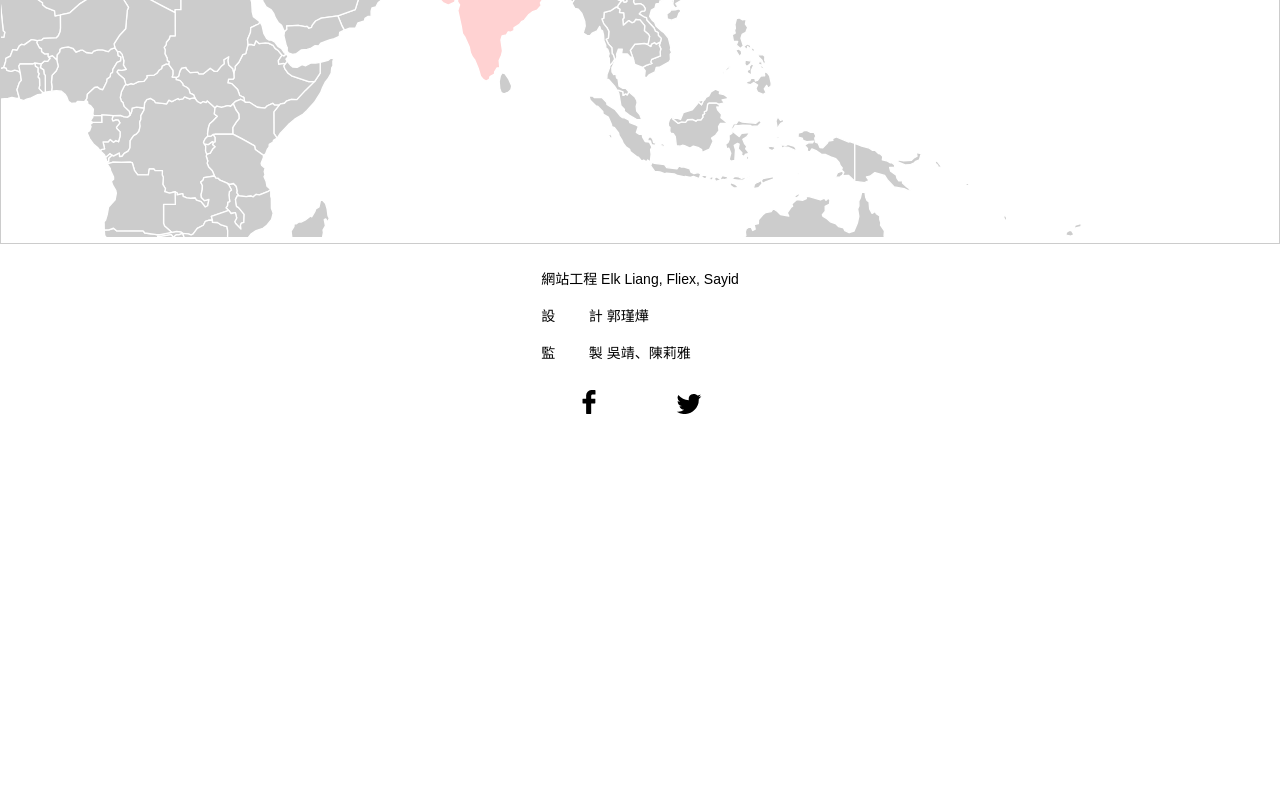
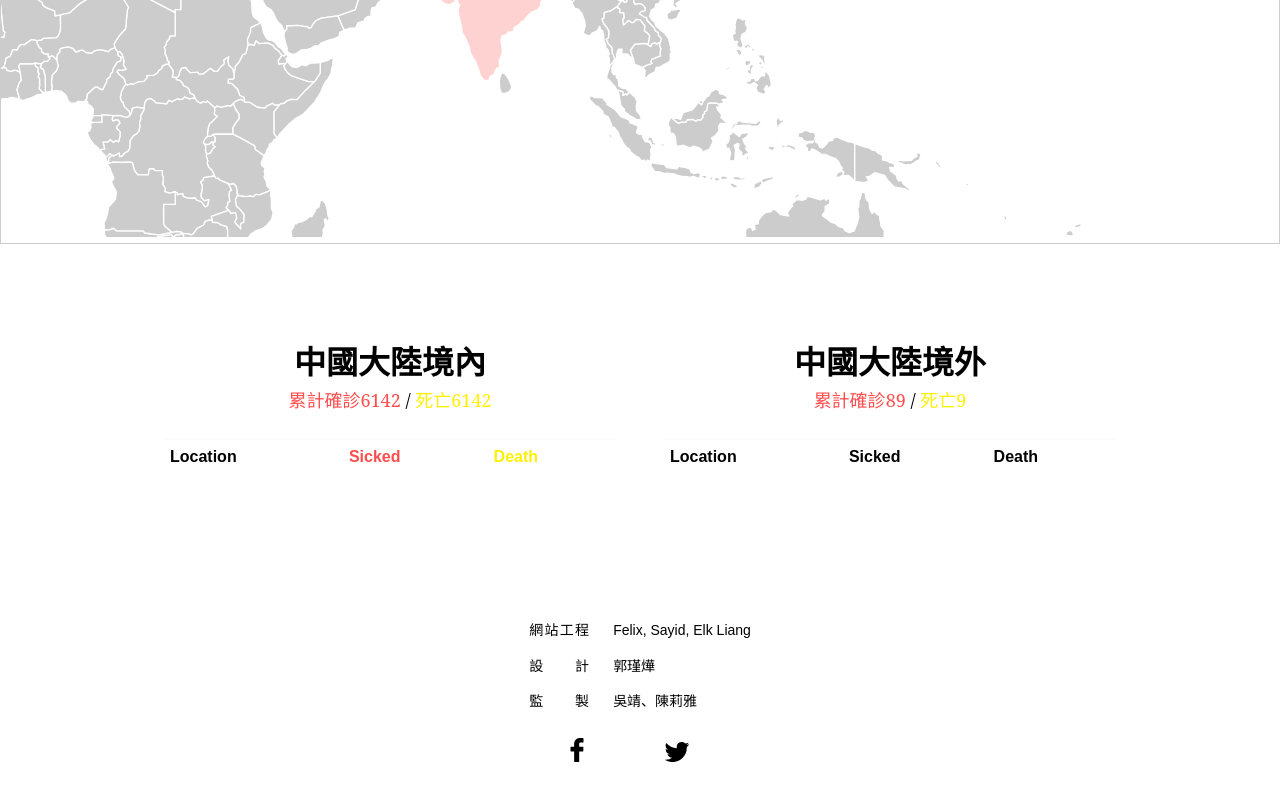
Before and after one commit to sayidhe/COVID-19-map, a website: page pug/index.pug in a window 1280 px wide. Shown: the part 1230-2030 px from the top of the page. Before the commit the page ends 1686 px from the top, so only its background shows below. Drawn offline with nearby package versions, Linux system fonts and the light colour scheme; files that its build step writes are made by us from their sources; files whose address does not match are found by name.

Commit message:
add data section

```diff
--- a/pug/includes/_footer.pug
+++ b/pug/includes/_footer.pug
@@ -3,9 +3,15 @@ footer#footer
     div.row
       div
         div.name
-          p <b style="white-space: pre;font-family: monospace;">網站工程</b> Elk Liang, Fliex, Sayid
-          p <b style="white-space: pre;font-family: monospace;">設    計</b> 郭瑾燁
-          p <b style="white-space: pre;font-family: monospace;">監    製</b> 吳靖、陳莉雅
+          p
+            b.justify 網站工程
+            span Felix, Sayid, Elk Liang
+          p
+            b.justify 設計
+            span 郭瑾燁
+          p
+            b.justify 監製
+            span 吳靖、陳莉雅
         div.social.margin-top
           a(class='facebook' href='#' target='_blank')
             svg(xmlns="http://www.w3.org/2000/svg" viewBox="0 0 10.33 19.11" height="24px")
--- a/pug/index.pug
+++ b/pug/index.pug
@@ -24,10 +24,10 @@ block mainContent
           h1 新型冠狀病毒感染肺炎 <br/> 全球確診病例分布圖
           div.summary
             ul.grid-2.padded
-              li
+              li.sicked
                 div.label 累計確診
                 div.number 6142
-              li
+              li.death
                 div.label 累計死亡
                 div.number 132
         div.margin-top-2x
@@ -35,4 +35,37 @@ block mainContent
           p 香港衛生防護中心傳染病處主任張竹君在今天下午記者會上確認，一對武漢夫婦對新型冠狀病毒快速測試呈陽性反應，且兩人早於上週三（22日）乘坐飛機由武漢抵港、入院前相信曾入住兩間酒店及到一些餐廳用膳。香港大學感染及傳染病中心總監何栢良今早出席電台節目，對中國廣東省可能出現「武漢新型肺炎」的「第二波社區爆發」表示憂慮，認為香港有迫切需要全面封關。
 
   section#map
+
   section#data
+    div.container
+      div.row
+        div.left
+          div.header
+            h2.align-center.margin-bottom-0 中國大陸境內
+            p.align-center
+              span.label.sicked 累計確診
+              span.number.sicked 6142
+              span  /
+              span.label.death 死亡
+              span.number.death 6142
+          div.content
+            table
+              tr
+                th Location
+                th.sicked Sicked
+                th.death Death
+        div.right
+          div.header
+            h2.align-center.margin-bottom-0 中國大陸境外
+            p.align-center
+              span.label.sicked 累計確診
+              span.number.sicked 89
+              span  /
+              span.label.death 死亡
+              span.number.death 9
+          div.content
+            table
+              tr
+                th Location
+                th Sicked
+                th Death
--- a/sass/custom/_content.scss
+++ b/sass/custom/_content.scss
@@ -124,4 +124,12 @@
       }
     }
   }
+  #data {
+    .header {
+      h2~p {
+        @include font-size($larger);
+        font-family: $headline;
+      }
+    }
+  }
 }
--- a/sass/custom/_footer.scss
+++ b/sass/custom/_footer.scss
@@ -48,4 +48,10 @@
     align-items: center;
     justify-content: center;
   }
+  .name {
+    p>b {
+      width: 60px;
+      margin-right: $space;
+    }
+  }
 }
--- a/sass/custom/_main.scss
+++ b/sass/custom/_main.scss
@@ -25,6 +25,7 @@ h1 {
   }
 }
 
+h2,
 h3,
 h4,
 h5,
@@ -100,3 +101,17 @@ svg {
 .overflow-hidden {
   overflow: hidden;
 }
+
+.justify {
+  display: inline-block;
+  text-align: justify;
+  text-align-last: justify;
+}
+
+.sicked {
+  color: $red;
+}
+
+.death {
+  color: $yellow;
+}
```
